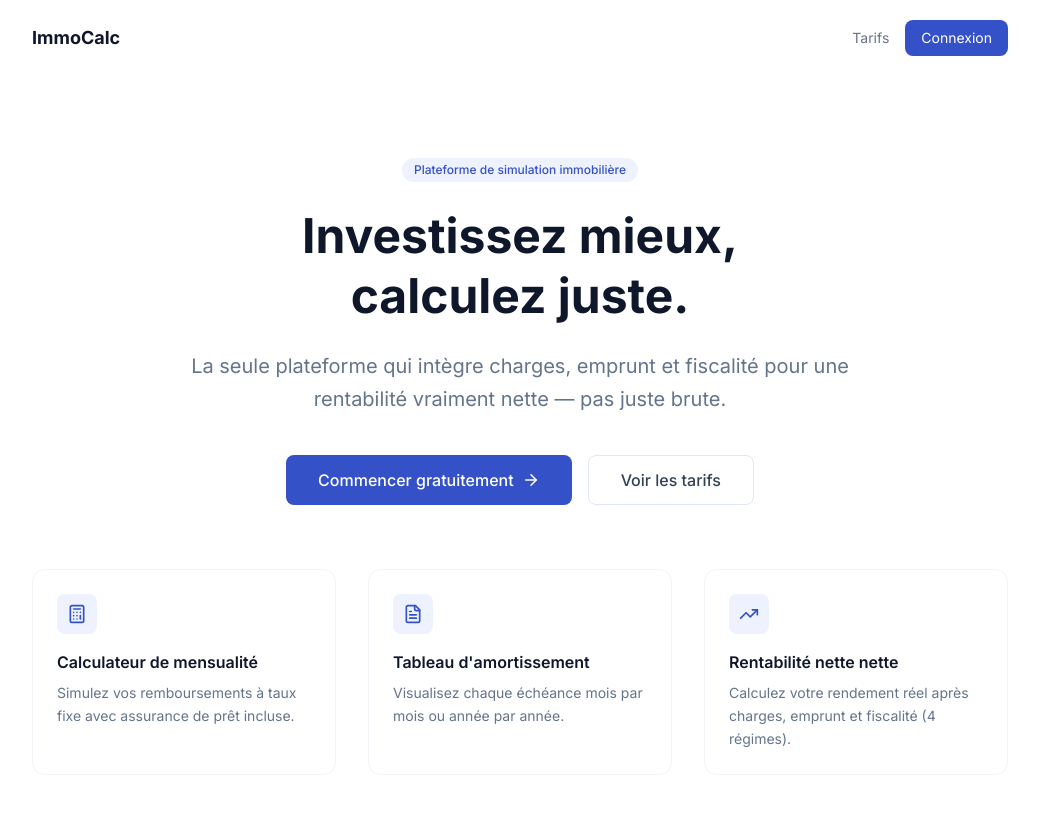
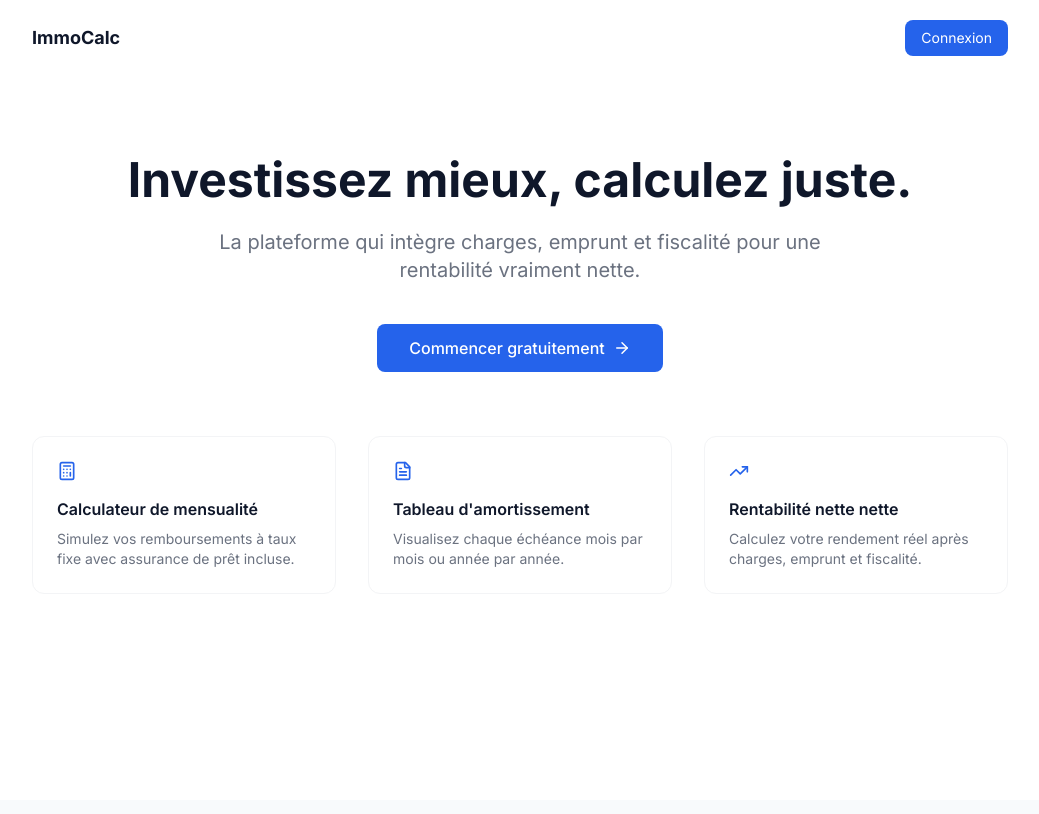
Before and after one commit to Levhoj/projet_immoV2, a Next.js app: page / in a window 1280 px wide. Shown: the top 814 px of the page, without its empty margins (120-1159 px from the left). Built offline with nearby package versions, Linux system fonts and the light colour scheme.

Commit message:
Update page.tsx

```diff
--- a/src/app/page.tsx
+++ b/src/app/page.tsx
@@ -1,81 +1,36 @@
-/**
- * Landing page publique
- */
 import Link from 'next/link'
 import { Calculator, TrendingUp, FileText, ArrowRight } from 'lucide-react'
 
 const FEATURES = [
-  {
-    icon: Calculator,
-    title: 'Calculateur de mensualité',
-    desc: 'Simulez vos remboursements à taux fixe avec assurance de prêt incluse.',
-  },
-  {
-    icon: FileText,
-    title: "Tableau d'amortissement",
-    desc: 'Visualisez chaque échéance mois par mois ou année par année.',
-  },
-  {
-    icon: TrendingUp,
-    title: 'Rentabilité nette nette',
-    desc: 'Calculez votre rendement réel après charges, emprunt et fiscalité (4 régimes).',
-  },
+  { icon: Calculator, title: 'Calculateur de mensualité', desc: 'Simulez vos remboursements à taux fixe avec assurance de prêt incluse.' },
+  { icon: FileText, title: "Tableau d'amortissement", desc: 'Visualisez chaque échéance mois par mois ou année par année.' },
+  { icon: TrendingUp, title: 'Rentabilité nette nette', desc: 'Calculez votre rendement réel après charges, emprunt et fiscalité.' },
 ]
 
 export default function HomePage() {
   return (
     <main className="min-h-screen bg-white">
-      {/* Nav */}
       <nav className="max-w-5xl mx-auto px-6 py-5 flex items-center justify-between">
-        <span className="font-bold text-slate-900 text-lg">ImmoCalc</span>
-        <div className="flex items-center gap-4">
-          <Link href="/tarifs" className="text-sm text-slate-500 hover:text-slate-900">Tarifs</Link>
-          <Link href="/login" className="text-sm bg-brand-600 hover:bg-brand-700 text-white px-4 py-2 rounded-lg transition-colors">
-            Connexion
-          </Link>
-        </div>
+        <span className="font-bold text-lg">ImmoCalc</span>
+        <Link href="/login" className="text-sm bg-blue-600 hover:bg-blue-700 text-white px-4 py-2 rounded-lg">
+          Connexion
+        </Link>
       </nav>
-
-      {/* Hero */}
       <section className="max-w-4xl mx-auto px-6 pt-20 pb-16 text-center">
-        <span className="inline-block text-xs font-medium bg-brand-50 text-brand-600 px-3 py-1 rounded-full mb-6">
-          Plateforme de simulation immobilière
-        </span>
-        <h1 className="text-5xl font-bold text-slate-900 mb-6 leading-tight">
-          Investissez mieux,<br />calculez juste.
-        </h1>
-        <p className="text-xl text-slate-500 mb-10 max-w-2xl mx-auto leading-relaxed">
-          La seule plateforme qui intègre charges, emprunt et fiscalité pour
-          une rentabilité vraiment nette — pas juste brute.
+        <h1 className="text-5xl font-bold mb-6">Investissez mieux, calculez juste.</h1>
+        <p className="text-xl text-gray-500 mb-10 max-w-2xl mx-auto">
+          La plateforme qui intègre charges, emprunt et fiscalité pour une rentabilité vraiment nette.
         </p>
-        <div className="flex gap-4 justify-center flex-wrap">
-          <Link
-            href="/login"
-            className="bg-brand-600 hover:bg-brand-700 text-white px-8 py-3 rounded-lg font-medium flex items-center gap-2 transition-colors"
-          >
-            Commencer gratuitement <ArrowRight size={18} />
-          </Link>
-          <Link
-            href="/tarifs"
-            className="border border-slate-200 hover:border-slate-400 text-slate-700 px-8 py-3 rounded-lg font-medium transition-colors"
-          >
-            Voir les tarifs
-          </Link>
-        </div>
+        <Link href="/login" className="bg-blue-600 hover:bg-blue-700 text-white px-8 py-3 rounded-lg font-medium inline-flex items-center gap-2">
+          Commencer gratuitement <ArrowRight size={18} />
+        </Link>
       </section>
-
-      {/* Features */}
       <section className="max-w-5xl mx-auto px-6 pb-24 grid md:grid-cols-3 gap-8">
         {FEATURES.map(({ icon: Icon, title, desc }) => (
-          <div
-            key={title}
-            className="border border-slate-100 rounded-xl p-6 hover:shadow-sm transition-shadow"
-          >
-            <div className="w-10 h-10 bg-brand-50 rounded-lg flex items-center justify-center mb-4">
-              <Icon size={20} className="text-brand-600" />
-            </div>
-            <h3 className="font-semibold text-slate-900 mb-2">{title}</h3>
-            <p className="text-sm text-slate-500 leading-relaxed">{desc}</p>
+          <div key={title} className="border border-gray-100 rounded-xl p-6">
+            <Icon size={20} className="text-blue-600 mb-4" />
+            <h3 className="font-semibold mb-2">{title}</h3>
+            <p className="text-sm text-gray-500">{desc}</p>
           </div>
         ))}
       </section>
```
